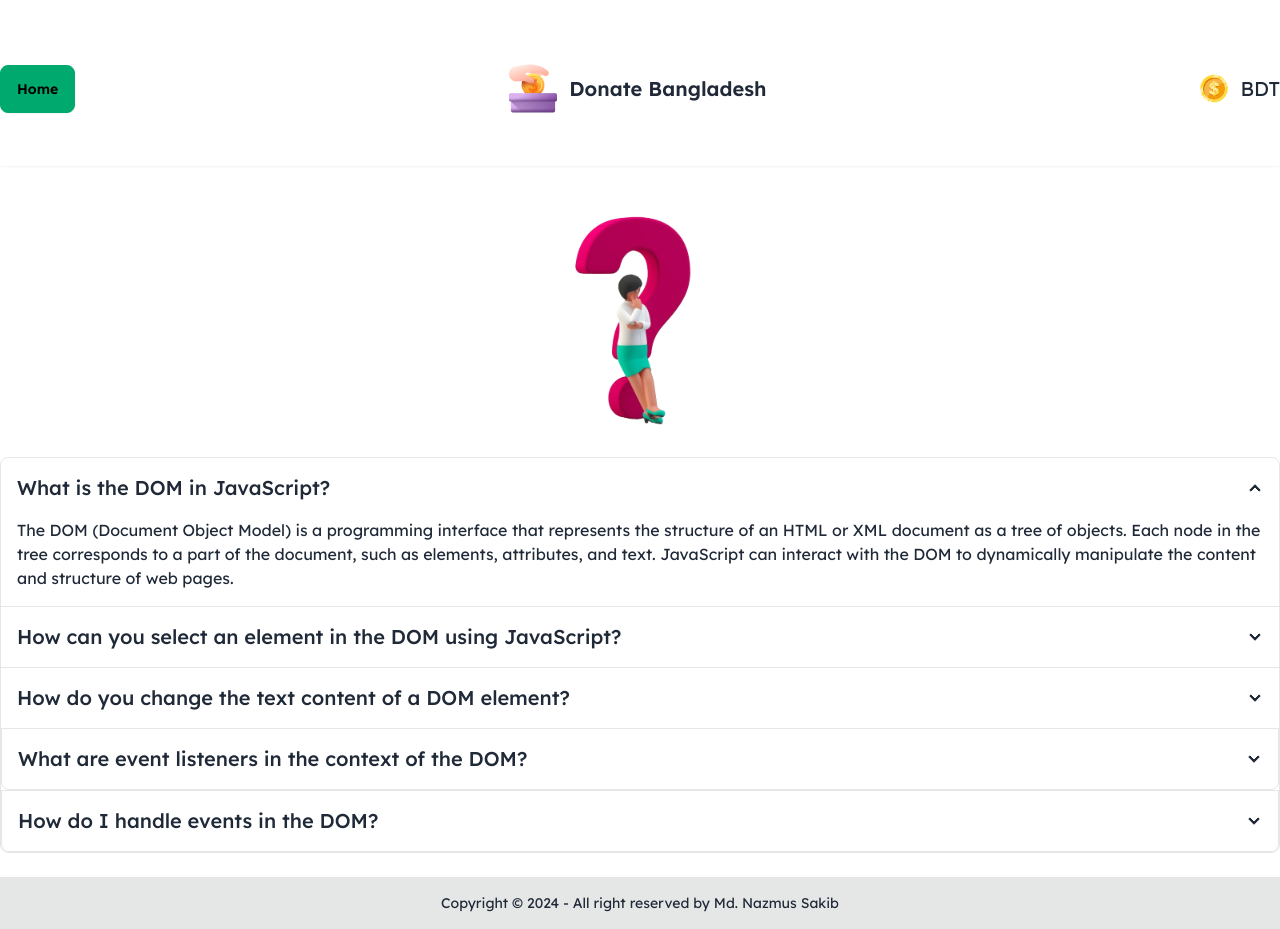
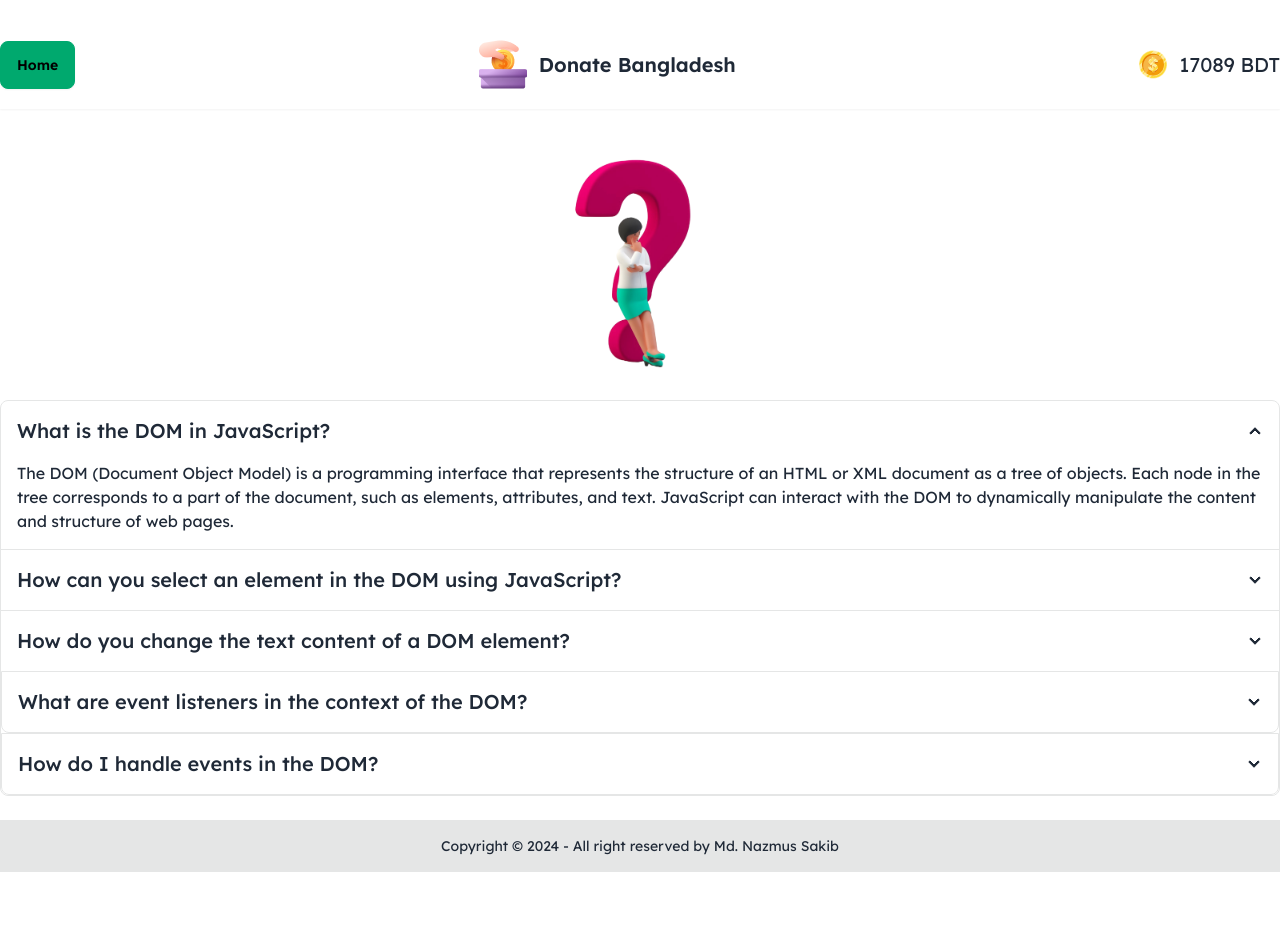
Before and after one commit to engrsakib/simple-donate-money, a website: page pages/blog.html in a window 1280 px wide. After the commit the page ends 872 px from the top, so only its background shows below. Drawn offline with Linux system fonts and the light colour scheme.

Commit message:
blog page added

```diff
--- a/pages/blog.html
+++ b/pages/blog.html
@@ -16,13 +16,9 @@
   </head>
   <body class="bg-white">
     <!-- header section start -->
-    <header
-      class="container h-[150px] mx-auto sticky backdrop-blur-lg lg:mt-4 lg:mb-6 mt-4 pt-6 top-0 shadow-sm"
-    >
+    <header class="container h-auto pb-5 mx-auto sticky backdrop-blur-lg lg:mt-4 mt-4 pt-6 top-0 shadow-sm">
       <!-- navbar start -->
-      <nav
-        class="flex lg:justify-between justify-around lg:mt-6 mt-4 items-center"
-      >
+      <nav class="flex lg:justify-between justify-around  items-center">
         <div>
           <button id="homeP" class="btn btn-success">Home</button>
         </div>
@@ -38,9 +34,7 @@
             src="../B10A5-DOM-Quest-Build-and-Manipulate/assets/coin.png"
             alt="conin"
           />
-          <h2 class="lg:text-xl text-[16px]">
-            <span id="main_taka"> </span> BDT
-          </h2>
+          <h2 class="lg:text-xl text-[16px]"><span id="blog_taka"> </span> BDT</h2>
         </div>
       </nav>
       <!-- navbar end -->
--- a/pages/navigate.js
+++ b/pages/navigate.js
@@ -2,3 +2,6 @@ const homeP = document.getElementById('homeP');
 homeP.addEventListener('click', function(){
     window.location.href = '../index.html';
 });
+
+const blogTaka = document.getElementById("blog_taka");
+blogTaka.innerText = 17089;
```
